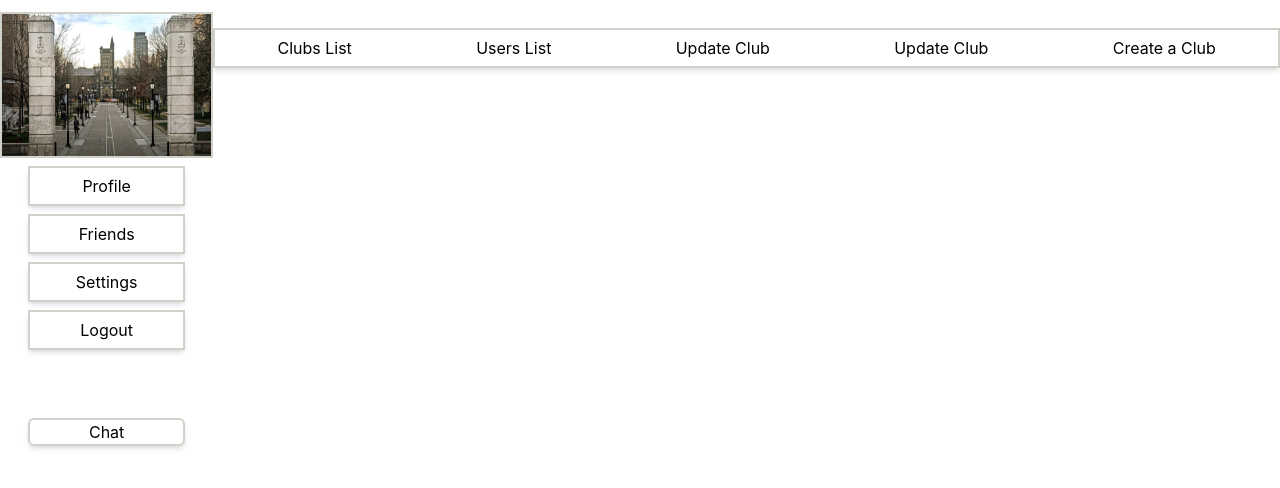
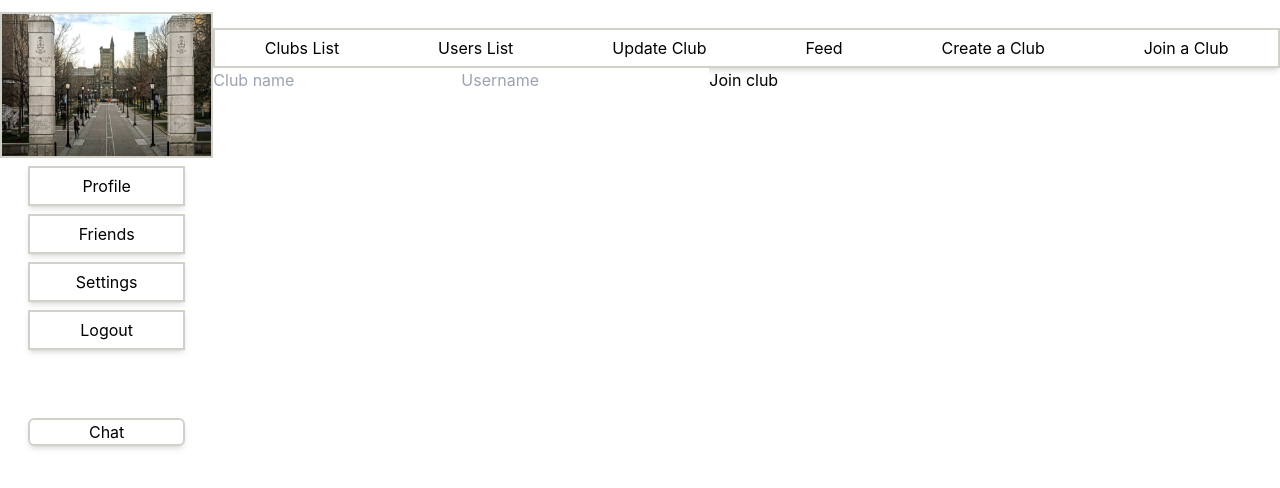
Before and after one commit to UTSCCSCC01/finalprojectf22-catkins, a React (Create React App) app in the folder setup/: page /clubs/join in a window 1280 px wide. Shown: the top 488 px of the page. Built offline with nearby package versions, Linux system fonts and the light colour scheme.

Commit message:
fixing merging issues involving CAT-4-US-3

```diff
--- a/setup/src/App.js
+++ b/setup/src/App.js
@@ -8,6 +8,7 @@ import ClubsList from './components/clubs-list.component';
 import ClubCreate from './components/create-club.component';
 import CreateUser from './components/create-user.component';
 import EditClub from './components/edit-club.component';
+import ClubsJoin from './components/clubs-join.component';
 
 import axios from "axios";
 import React from 'react';
@@ -42,10 +43,13 @@ function App() {
         Update Club
       </a>
       <a href="/clubs/testClub">
-        Update Club
+        Feed
       </a>
       <a href='/clubs/create'>
         Create a Club
+      </a>
+      <a href='/clubs/join'>
+        Join a Club
       </a>
 
       </nav>
@@ -54,6 +58,7 @@ function App() {
         <Route path="clubs" element={<ClubsList/>} />
         <Route path="/clubs/testClub" element={<ClubsFeed/>} />
         <Route path="clubs/create" element={<ClubCreate/>} />
+        <Route path="clubs/join" element={<ClubsJoin/>} />
     </Routes>
 
     </div>
--- /dev/null
+++ b/setup/src/components/clubs-join.component.js
@@ -0,0 +1,31 @@
+import { render } from '@testing-library/react';
+import axios from 'axios';
+import React, { useEffect, useState } from 'react';
+import { isRouteErrorResponse } from 'react-router-dom';
+
+function ClubsJoin() {
+
+    //Convert form into JSON object and set POST request
+    function form_submission()
+
+    {
+    var content = {club_name: document.getElementById("club_name").value,
+                    username: document.getElementById("username").value};//Get form info
+    console.log(content);
+    alert('You have joined ' + content.club_name);
+
+    axios.post('http://localhost:5000/clubs/join/', content)
+    }
+
+    return (
+        <div class="form_container">
+            <form id="myform" onSubmit={form_submission}>
+            <input type="text" name='club_name' id='club_name' placeholder='Club name'/>
+            <input type="text" name='username' id='username' placeholder='Username'/>
+            <button type="submit">Join club</button>
+            </form>
+        </div>
+    );
+}
+
+export default ClubsJoin;
--- a/setup/src/components/create-club.component.js
+++ b/setup/src/components/create-club.component.js
@@ -38,6 +38,8 @@ export default class ClubCreate extends React.Component {
         console.log("res: " + res);
         console.log("res.data: " + res.data);
       })
+
+    window.location.reload(false)
   }
 
   render() {
--- a/setup/src/join.js
+++ b/setup/src/join.js
@@ -7,7 +7,7 @@ function form_submission()
   console.log(content);
   alert('You have joined ' + content.club_name);
 
-  return fetch("/join/:id", {
+  return fetch("/join/", {
     method: "POST",
     body: content,
   });
```
Also changed, not shown: 2 other files (tests, documents, lock files or other folders).
